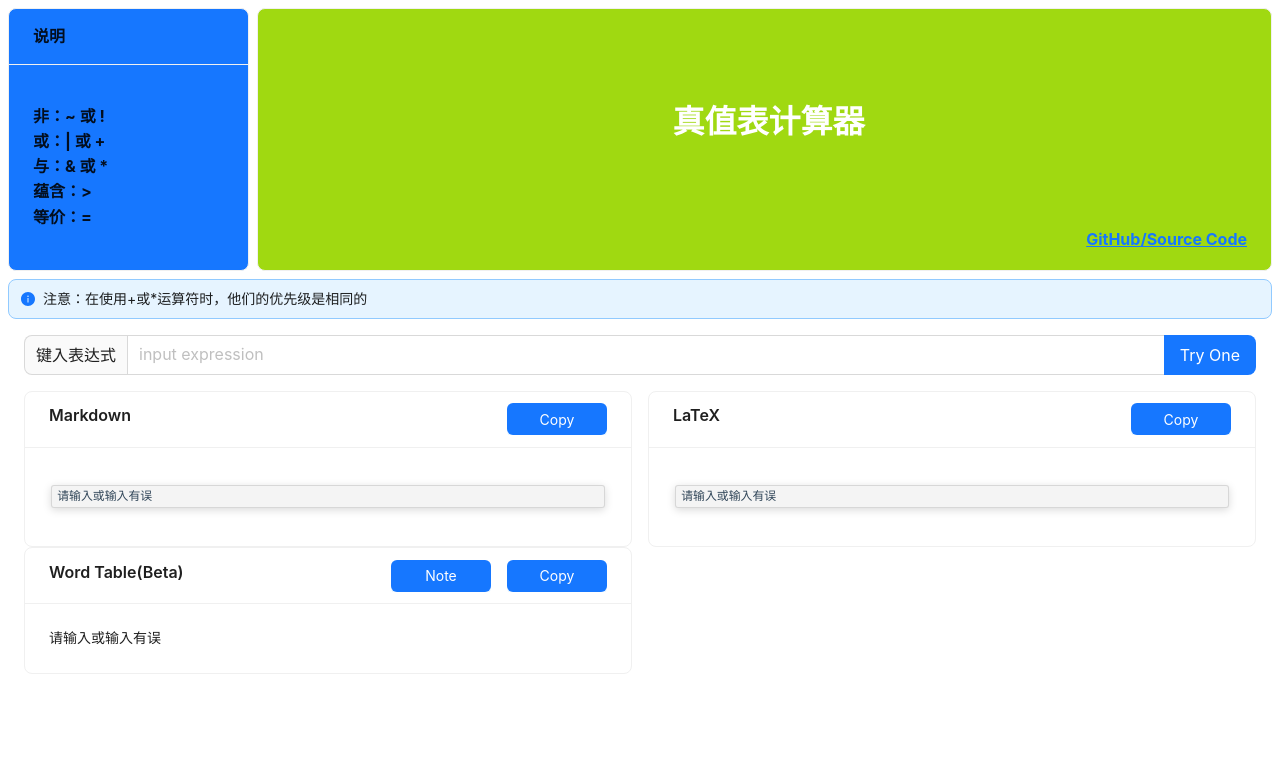
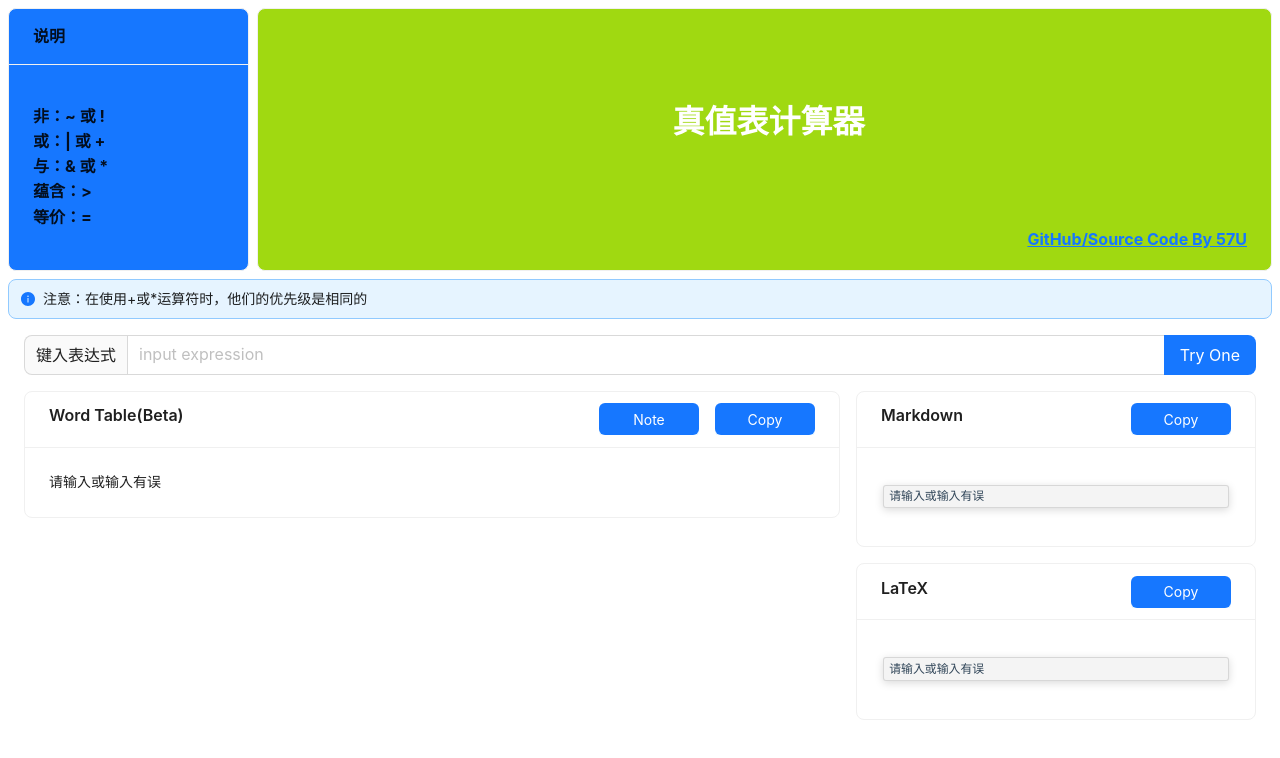
Before and after one commit to 57UU/truth_table_generator, a React (Create React App) app: page / in a window 1280 px wide. Shown: the top 758 px of the page. Built offline with nearby package versions, Linux system fonts and the light colour scheme.

Commit message:
optimize ui

```diff
--- a/src/App.js
+++ b/src/App.js
@@ -81,11 +81,11 @@ ${content.slice(1).map(i=>`| ${i.join(" | ")} |`).join("\n")}
 `.trimStart();
   }
   return(<Row gutter={16}>
-    <Col span={12}>
-    {getLatexBlock(markdown,"Markdown")}
+    <Col span={16}>
     {RenderBlock(content)}
     </Col>
-    <Col span={12}>
+    <Col span={8}>
+    {getLatexBlock(markdown,"Markdown")}
     {getLatexBlock(tableLatex,"LaTeX")}
     </Col>
 
@@ -107,6 +107,7 @@ function handleExpression(str) {
       return undefined;
     }
 }
+const topPadding={padding:"1rem 0 0 0"}
 function getLatexBlock(c,title="Code"){
   const copy=()=>{
     navigator.clipboard.writeText(c).then(() => {
@@ -117,7 +118,7 @@ function getLatexBlock(c,title="Code"){
       message.error('复制失败:', err);
     });
   }
-  return(<div style={{padding:"1rem 0 0 0"}}>
+  return(<div style={topPadding}>
     <Card style={{body:{ padding: 0 }}} title={
       <div style={horizon}>
         <div >{title}</div>
@@ -189,7 +190,7 @@ function RenderBlock(content){
     setIsModalOpen(false);
   };
 
-  return(<Card title={
+  const card=(<Card title={
   <div style={horizon}>
     <div >Word Table(Beta)</div>
     <div >
@@ -217,6 +218,9 @@ function RenderBlock(content){
         <p>按下<Text keyboard>Ctrl</Text> + <Text keyboard>=</Text>渲染 <TeX>\LaTeX</TeX> 公式</p>
       </Modal>
   </Card>)
+  return(<div style={topPadding}>
+    {card}
+  </div>)
 }
 const manual=[
   '非：~ 或 !',
@@ -267,7 +271,7 @@ function getBanner(text){
   </div>
   <div style={{textAlign:"end",fontsize:'2rem',padding:"1rem 0"}}>
     <Link href="https://github.com/57UU/truth_table_generator" >
-    <u className='githublink'>GitHub/Source Code</u>
+    <u className='githublink'>GitHub/Source Code By 57U</u>
     </Link>
     </div>
 </div>
```
